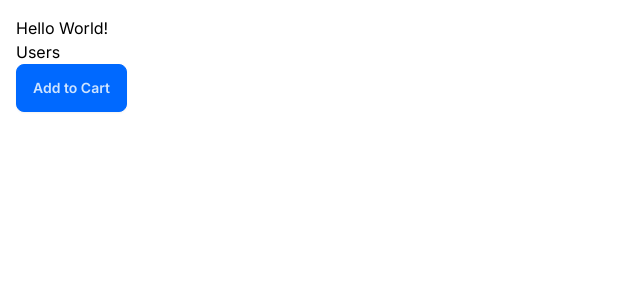
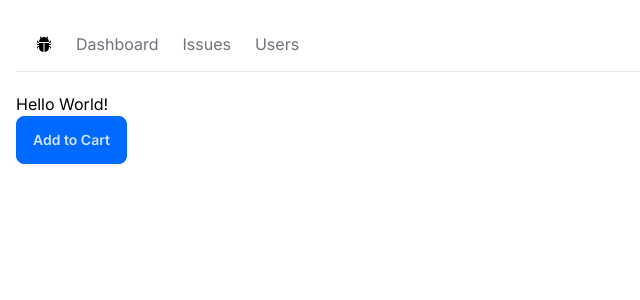
Before and after one commit to AlexandersProjects/fullstack-issue-tracker, a Next.js app: page / in a window 1280 px wide. Shown: the top 300 px of the page, without its empty margins (0-640 px from the left). Built offline with nearby package versions, Linux system fonts and the light colour scheme.

Commit message:
Build a navbar for the issue tracker

```diff
--- /dev/null
+++ b/app/NavBar.tsx
@@ -0,0 +1,24 @@
+import Link from 'next/link'
+import React from 'react'
+import { BsBugFill } from "react-icons/bs";
+
+const NavBar = () => {
+    const links = [
+        {label: 'Dashboard', href: '/'},
+        {label: 'Issues', href: '/issues'},
+        {label: 'Users', href: '/users'},
+    ]
+  return (
+    <nav className='flex space-x-6 border-b mb-5 px-5 h-14 items-center'>
+        <Link href="/"><BsBugFill /></Link>
+        <ul className='flex space-x-6'>
+            {links.map(link =>
+            <Link key={link.href}
+            href={link.href}
+            className='text-zinc-500 hover:text-zinc-800 transition-colors'>{link.label}</Link>)}
+        </ul>
+    </nav>
+  )
+}
+
+export default NavBar
--- a/app/layout.tsx
+++ b/app/layout.tsx
@@ -1,6 +1,7 @@
 import './globals.css'
 import type { Metadata } from 'next'
 import { Inter } from 'next/font/google'
+import NavBar from './NavBar'
 
 const inter = Inter({ subsets: ['latin'] })
 
@@ -16,7 +17,10 @@
 }) {
   return (
     <html lang="en" data-theme="cupcake">
-      <body className={inter.className}>{children}</body>
+      <body className={inter.className}>
+        <NavBar />
+        <main>{children}</main>
+      </body>
     </html>
   )
 }
--- a/app/page.tsx
+++ b/app/page.tsx
@@ -6,7 +6,6 @@
   return (
     <main>
       <h1>Hello World!</h1>
-      <Link href="/users">Users</Link>
       <ProductCard />
     </main>
   )
--- a/package.json
+++ b/package.json
@@ -19,6 +19,7 @@
     "postcss": "8.4.38",
     "react": "18.2.0",
     "react-dom": "18.2.0",
+    "react-icons": "^5.0.1",
     "tailwindcss": "3.4.3",
     "typescript": "5.4.4"
   },
```
Also changed, not shown: 1 other file (tests, documents, lock files or other folders).
